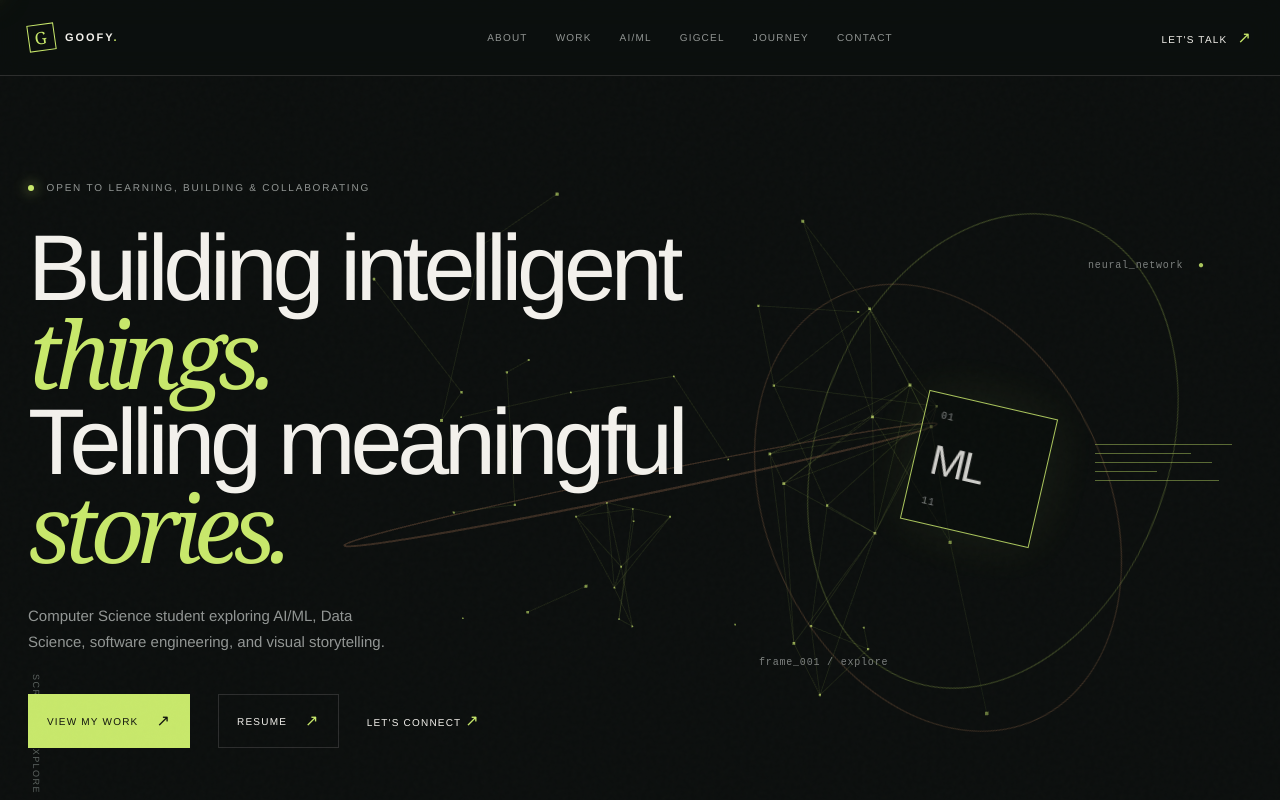
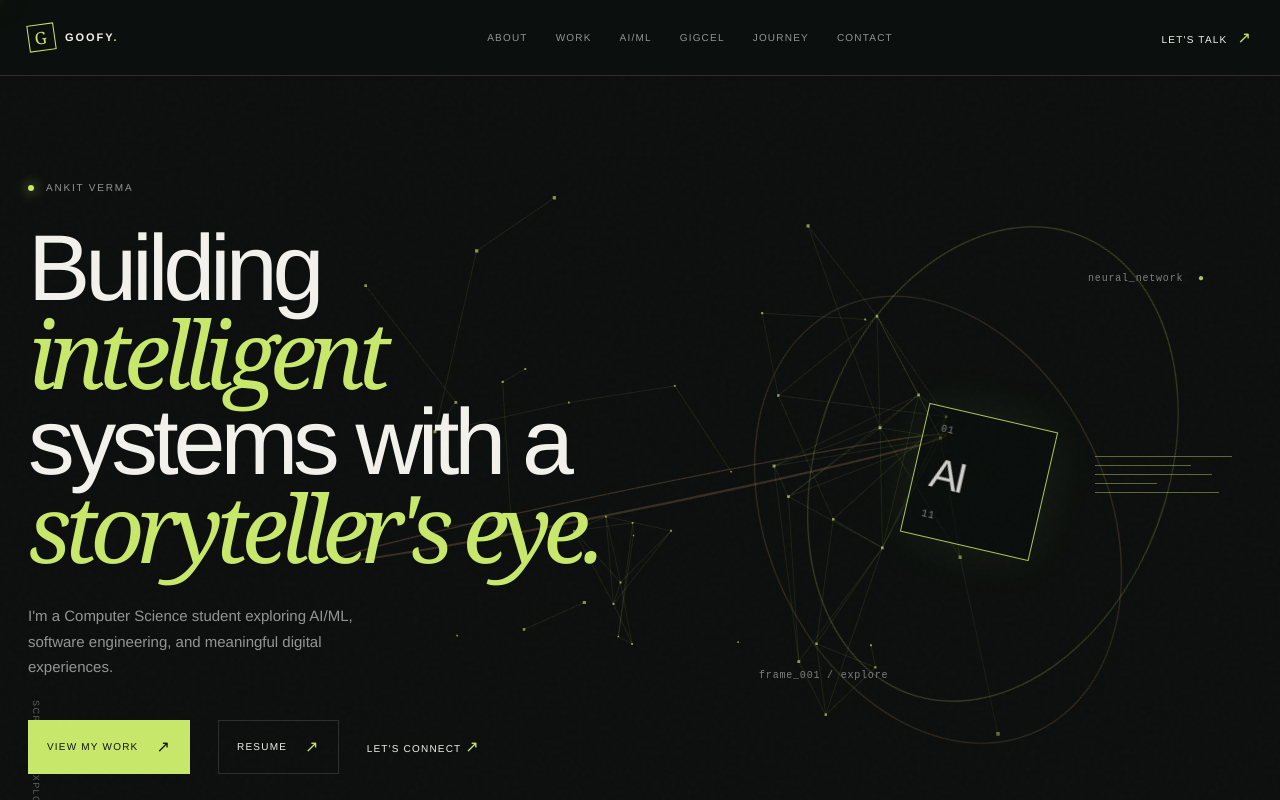
Before and after one commit to Goofy105114/portfolio, a Next.js app: page / in a window 1280 px wide. Shown: the top 800 px of the page. Built offline with nearby package versions, Linux system fonts and the light colour scheme.

Commit message:
adding resume in portfolio

```diff
--- a/src/app/page.tsx
+++ b/src/app/page.tsx
@@ -40,7 +40,7 @@ export default function Home() {
         <a className="nav-contact" href="#contact">Let&apos;s talk <Arrow /></a>
       </nav>
 
-      <section className="hero section-wrap" id="home"><ThreeField /><div className="hero-copy reveal"><p className="eyebrow"><span className="status-dot" /> Open to learning, building &amp; collaborating</p><h1>Building intelligent<br /><em>things.</em><br />Telling meaningful<br /><em>stories.</em></h1><p className="hero-intro">Computer Science student exploring AI/ML, Data Science, software engineering, and visual storytelling.</p><div className="hero-actions"><a className="button button-primary" href="#work">View my work <Arrow /></a><a className="button button-outline" href={resumeUrl} target="_blank" rel="noreferrer">Resume <Arrow /></a><a className="text-link" href="#contact">Let&apos;s connect <Arrow /></a></div></div><div className="hero-art" aria-label="Abstract visualization of data, code, and a camera frame" role="img"><div className="art-orbit orbit-one" /><div className="art-orbit orbit-two" /><div className="art-core"><span>01</span><b>ML</b><span>11</span></div><div className="art-label label-top">neural_network <i>●</i></div><div className="art-label label-bottom">frame_001 / explore</div><div className="art-lines"><span /><span /><span /><span /><span /></div></div><div className="scroll-cue"><span>Scroll to explore</span><i /></div></section>
+      <section className="hero section-wrap" id="home"><ThreeField /><div className="hero-copy reveal"><p className="eyebrow"><span className="status-dot" /> Ankit Verma</p><h1>Building<br /><em>intelligent</em><br />systems with a<br /><em>storyteller&apos;s eye.</em></h1><p className="hero-intro">I&apos;m a Computer Science student exploring AI/ML, software engineering, and meaningful digital experiences.</p><div className="hero-actions"><a className="button button-primary" href="#work">View my work <Arrow /></a><a className="button button-outline" href={resumeUrl} target="_blank" rel="noreferrer">Resume <Arrow /></a><a className="text-link" href="#contact">Let&apos;s connect <Arrow /></a></div></div><div className="hero-art" aria-label="Abstract visualization of data, code, and a camera frame" role="img"><div className="art-orbit orbit-one" /><div className="art-orbit orbit-two" /><div className="art-core"><span>01</span><b>AI</b><span>11</span></div><div className="art-label label-top">neural_network <i>●</i></div><div className="art-label label-bottom">frame_001 / explore</div><div className="art-lines"><span /><span /><span /><span /><span /></div></div><div className="scroll-cue"><span>Scroll to explore</span><i /></div></section>
 
       <section className="intro-band section-wrap" id="about"><div className="section-kicker">01 / About</div><div className="about-layout"><h2>A curious mind,<br /><em>under construction.</em></h2><div className="about-body"><p>My journey started with software development: learning how small ideas become things people can use. Over time, the questions got bigger.</p><p>Now I&apos;m moving toward AI/ML and Data Science, learning how data, mathematics, and thoughtful engineering can make systems more useful. Alongside it all, I make room for a camera, a cut, and a good story.</p><span className="signature">Ankit Verma <small>/ 2026</small></span></div></div><div className="timeline" aria-label="My learning evolution">{["Coding", "Web Development", "Full-Stack", "Data", "AI / ML", "Engineering"].map((item, index) => <div className="timeline-item" key={item}><span>0{index + 1}</span><b>{item}</b>{index < 5 && <i />}</div>)}</div></section>
 
```
